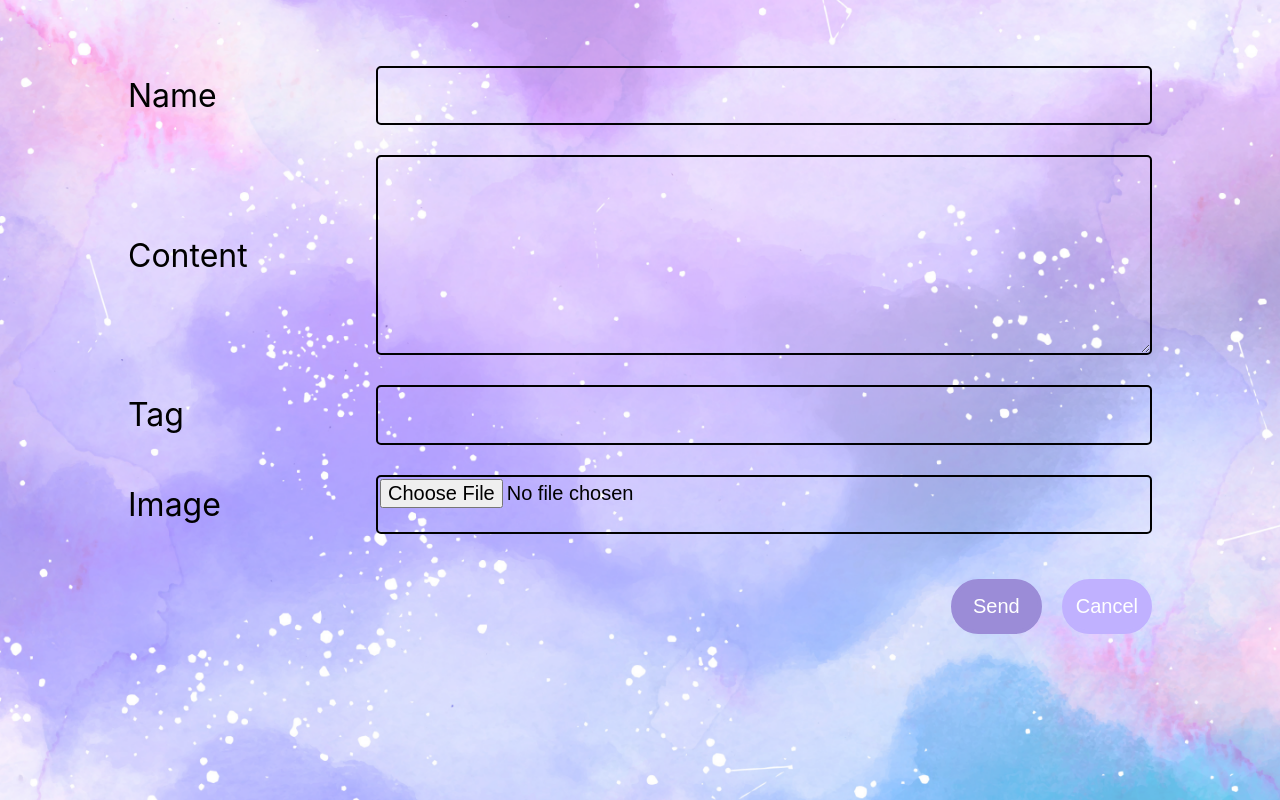
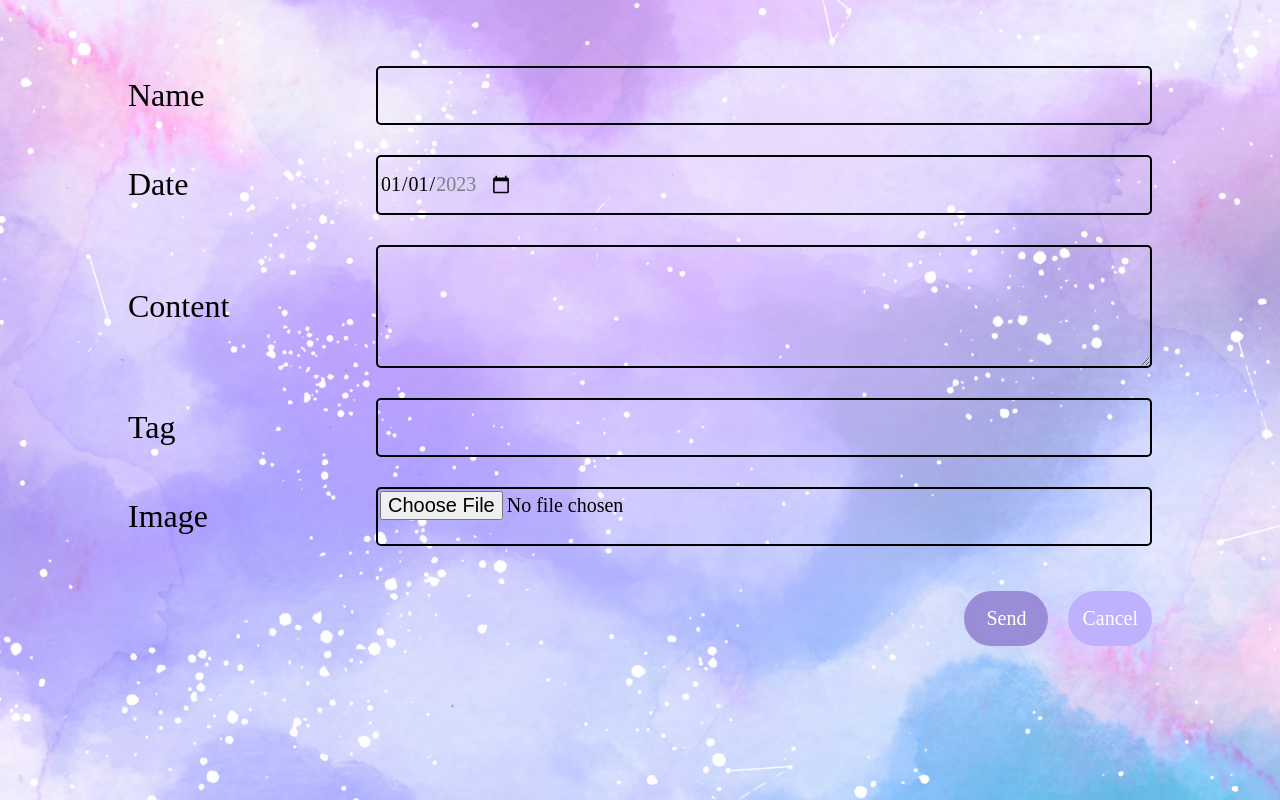
Before and after one commit to Corner-1th-Hackathon/front-end, a React (Create React App) app: page /write in a window 1280 px wide. Built offline with nearby package versions, Linux system fonts and the light colour scheme; a web font is replaced by a local one.

Commit message:
WritePage 수정

```diff
--- a/src/css/CalendarPage.css
+++ b/src/css/CalendarPage.css
@@ -92,7 +92,7 @@
     display: flex;
     justify-content: center;
     flex-direction: row;
-    margin: 20px 0px 10px 0px;
+    margin: 20px 0px 5px 0px;
 }
 
 .rabbit-btn{
@@ -110,6 +110,6 @@
 }
 
 .all-rabbit-content{
-    font-size: 12px;
+    font-size: 17px;
     font-family: 'IM_Hyemin-Bold';
 }
--- a/src/css/WritePage.css
+++ b/src/css/WritePage.css
@@ -1,6 +1,15 @@
+/*IM혜민체*/
+@font-face {
+    font-family: 'IM_Hyemin-Bold';
+    src: url('https://cdn.jsdelivr.net/gh/projectnoonnu/noonfonts_2106@1.1/IM_Hyemin-Bold.woff2') format('woff');
+    font-weight: normal;
+    font-style: normal;
+}
+
 .write-form{
     display: flex;
     flex-direction: column;
+    font-family: 'IM_Hyemin-Bold';
     width: 80vw;
     margin: 0 auto;
     padding-top: 4vw;
@@ -18,7 +27,8 @@
     align-items: center;
 }
 
-#write-name, #write-content, #write-tag, #write-image{
+#write-name, #write-content, #write-tag, #write-image, #write-date{
+    font-family: 'IM_Hyemin-Bold';
     background: none;
     outline: none;
     border: 2px solid #000000;
@@ -31,12 +41,12 @@
     margin: 15px 0px;
 }
 
-#write-name, #write-tag, #write-image{
+#write-name, #write-tag, #write-image, #write-date{
     height: 4vw;
 }
 
 #write-content{
-    height: 15vw;
+    height: 9vw;
 }
 
 .write-btn-wrapper{
@@ -46,6 +56,7 @@
 }
 
 .write-send-btn{
+    font-family: 'IM_Hyemin-Bold';
     background: none;
     color: #FFFFFF;
     font-size: 20px;
@@ -56,6 +67,7 @@
 }
 
 .write-cancel-btn{
+    font-family: 'IM_Hyemin-Bold';
     background: none;
     color: #FFFFFF;
     font-size: 20px;
@@ -63,5 +75,5 @@
     padding: 12px 10px 12px 10px;
     border-radius: 100px;
     background-color: #C0B1FF;
-    margin: 0px 0px 0px 20px;
+    margin: 0px 0px 25px 20px;
 }
--- a/src/pages/WritePage.js
+++ b/src/pages/WritePage.js
@@ -4,6 +4,7 @@ import "../css/WritePage.css";
 
 const WritePage = () => {
   const [name, setName] = useState("");
+  const [date, setDate] = useState("2023-01-01");
   const [content, setContent] = useState("");
   const [tag, setTag] = useState("");
 
@@ -21,6 +22,21 @@ const WritePage = () => {
               value={name}
               id="write-name"
               onChange={(e) => setName(e.target.value)}
+            />
+          </div>
+        </div>
+
+        <div className="write-wrapper">
+          <div className="write-title">Date</div>
+          <div className="write-value-wrapper">
+            <input
+              type="date"
+              name="date"
+              id="write-date"
+              value={date}
+              max="2023-12-31"
+              min="2023-01-01"
+              onChange={(e) => setDate(e.target.value)}
             />
           </div>
         </div>
```
